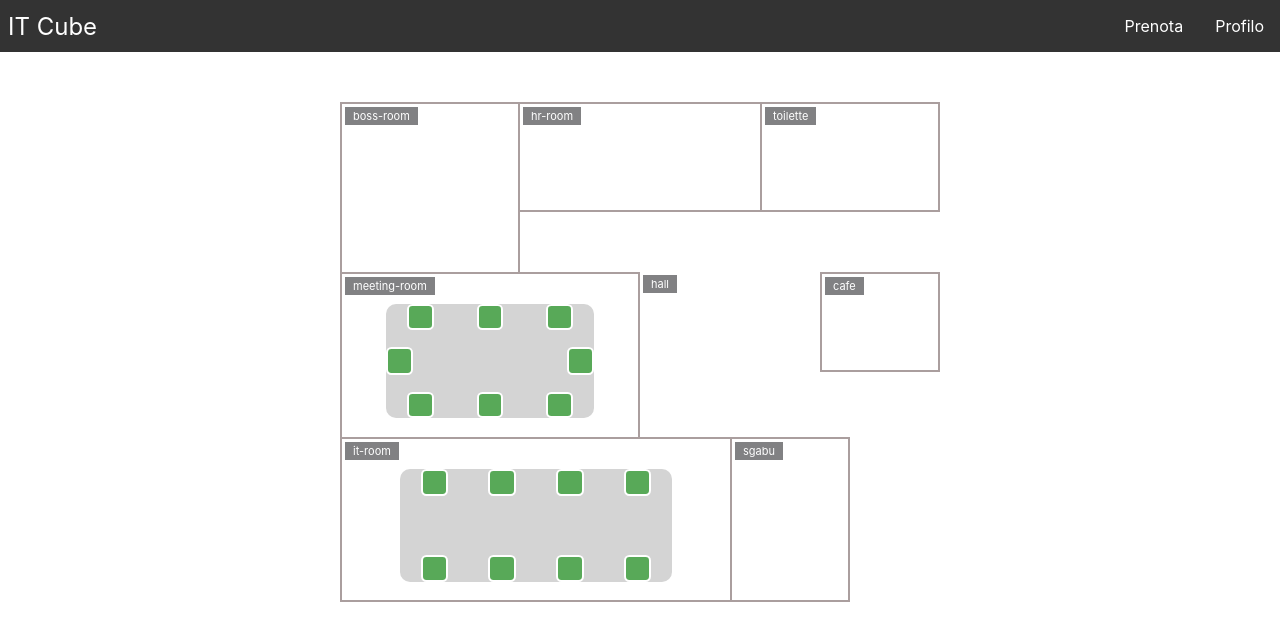
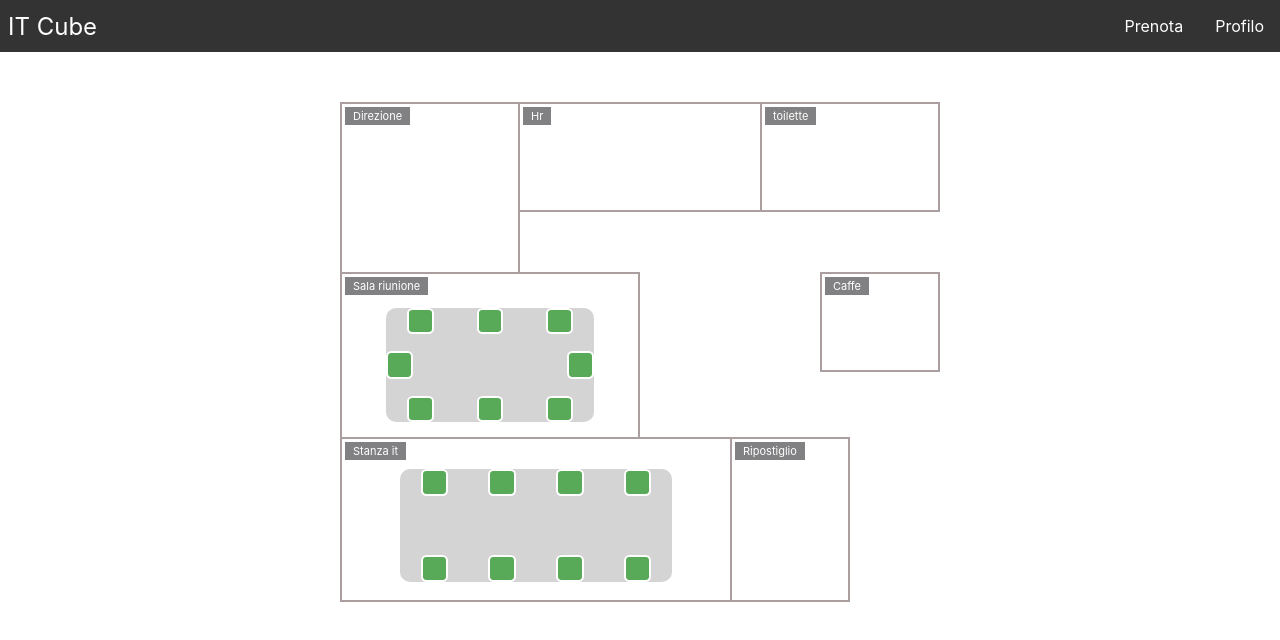
Before and after one commit to lpItCube/prenotazioni-ufficio, a Next.js app: page /prenota/1 in a window 1280 px wide. Shown: the top 640 px of the page. Built offline with nearby package versions, Linux system fonts and the light colour scheme; no server answers; the database is empty.

Commit message:
add all meet

```diff
--- a/components/first-office.tsx
+++ b/components/first-office.tsx
@@ -6,7 +6,7 @@ function FirstOffice({ reserveData, date }: any) {
   const [seatId, setSeatId] = useState("")
 
   useEffect(() => {
-    const seats: any = document.querySelectorAll(".seat:not(.busy)")
+    const seats: any = document.querySelectorAll(".seat:not(.busy)");
 
     seats.forEach((seat: any) => {
       seat.addEventListener("click", (e: Event) => {
@@ -14,6 +14,7 @@ function FirstOffice({ reserveData, date }: any) {
         (document.getElementById("myModal") as HTMLElement).style.display = "flex"
       })
     })
+
   }, [])
 
   return (
@@ -22,30 +23,41 @@ function FirstOffice({ reserveData, date }: any) {
     <div className="office-container">
       <div className="office-margin">
         <div className="boss-room r-border r-border-no-bottom">
-          <span className="text-name-room">boss-room</span>
+          <span className="text-name-room">Direzione</span>
         </div>
         <div className="hr-room r-border r-border-no-left r-border-no-right">
-          <span className="text-name-room">hr-room</span>
+          <span className="text-name-room">Hr</span>
         </div>
         <div className="toilette r-border ">
           <span className="text-name-room">toilette</span>
         </div>
         <div className="meeting-room r-border r-border-no-bottom">
-          <span className="text-name-room">meeting-room</span>
+          <div className="prenotazione-all">
+            <span className="text-name-room">Sala riunione</span>
+            <span id="meetAll" className="button-all" onClick={() =>{
+              setSeatId("all");
+              (document.getElementById("myModal") as HTMLElement).style.display = "flex"
+            }}>Prenotazione unica</span>
+          </div>
+
           <MeetDesk reserveData={reserveData}/>
         </div>
         <div className="hall ">
-          <span className="text-name-room">hall</span>
+
+          { /*
+          <span className="text-name-room">Hall</span>
+          */
+          }
         </div>
         <div className="cafe r-border ">
-          <span className="text-name-room">cafe</span>
+          <span className="text-name-room">Caffe</span>
         </div>
         <div className="it-room r-border r-border-no-right">
-          <span className="text-name-room">it-room</span>
+          <span className="text-name-room">Stanza it</span>
           <ItDesk reserveData={reserveData}/>
         </div>
         <div className="sgabu r-border">
-          <span className="text-name-room">sgabu</span>
+          <span className="text-name-room">Ripostiglio</span>
         </div>
       </div>
     </div>
--- a/styles/first-office.css
+++ b/styles/first-office.css
@@ -162,3 +162,22 @@
   margin: 3px;
   color: white;
 }
+
+.prenotazione-all {
+  display: flex;
+  justify-content: space-between;
+  align-items: center;
+}
+
+.button-all{
+  padding: 2px 8px;
+  margin: 3px;
+  color: white;
+  cursor: pointer;
+  font-size: 10px;
+}
+
+.button-all:hover{
+  color: black;
+  background: #fff;
+}
```
